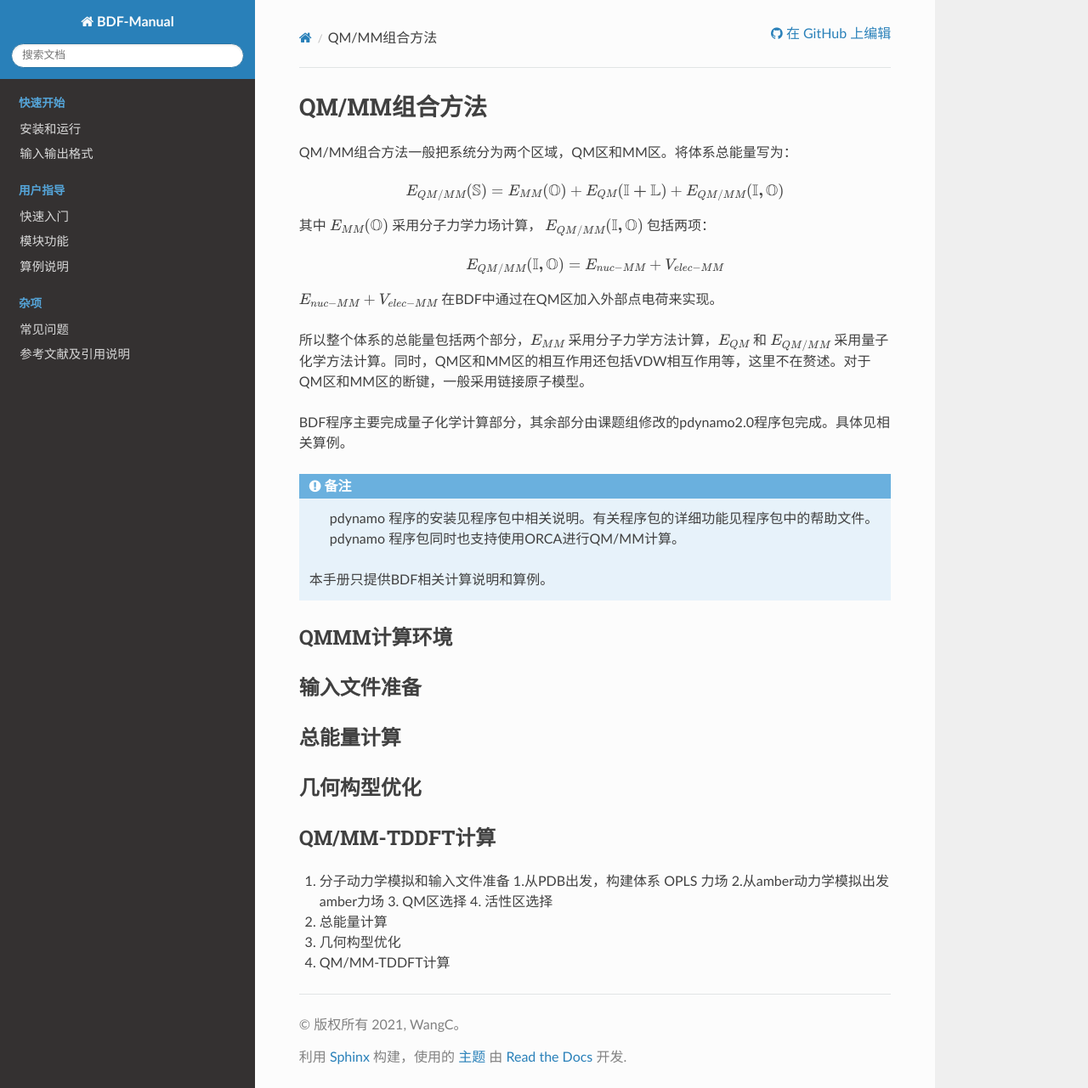
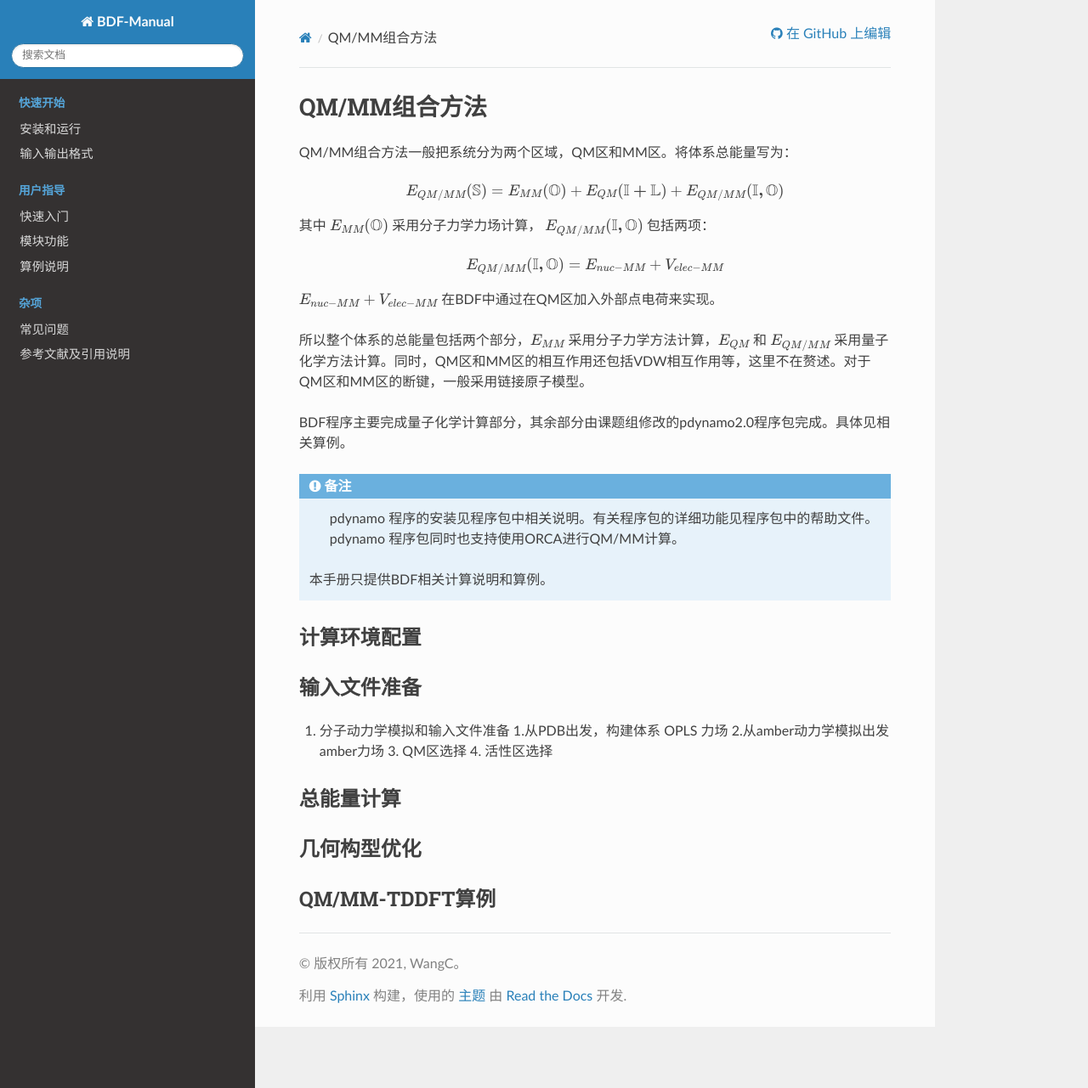
Before and after one commit to BDF-manual-maintenance/BDF-Manual, a Sphinx documentation site: the page built from source/guide/QM-MM.rst, in a window 1280 px wide and 1281 px high. Shown: the whole window at 85% size. Built offline with Sphinx 7.4.7 and the Read the Docs theme 2.0.0, drawn with Linux system fonts in a browser that asks for light colours; pages that are not in the unit, such as notebooks, are missing from menus; part of the change alters nothing that is shown.

Commit message:
qm-mm update

```diff
--- a/source/guide/QM-MM.rst
+++ b/source/guide/QM-MM.rst
@@ -27,12 +27,16 @@ BDF程序主要完成量子化学计算部分，其余部分由课题组修改
  本手册只提供BDF相关计算说明和算例。
 
 
-QMMM计算环境
+计算环境配置
 -------------------------------------------------
 
 输入文件准备
 -------------------------------------------------
-
+#. 分子动力学模拟和输入文件准备
+   1.从PDB出发，构建体系  OPLS 力场
+   2.从amber动力学模拟出发   amber力场
+   3. QM区选择
+   4. 活性区选择
 
 总能量计算
 -------------------------------------------------
@@ -42,17 +46,5 @@ QMMM计算环境
 -------------------------------------------------
 
 
-QM/MM-TDDFT计算
+QM/MM-TDDFT算例
 -------------------------------------------------
-
-#. 分子动力学模拟和输入文件准备
-   1.从PDB出发，构建体系  OPLS 力场
-   2.从amber动力学模拟出发   amber力场
-   3. QM区选择
-   4. 活性区选择
-#. 总能量计算
-
-#. 几何构型优化
-
-
-#. QM/MM-TDDFT计算
```
